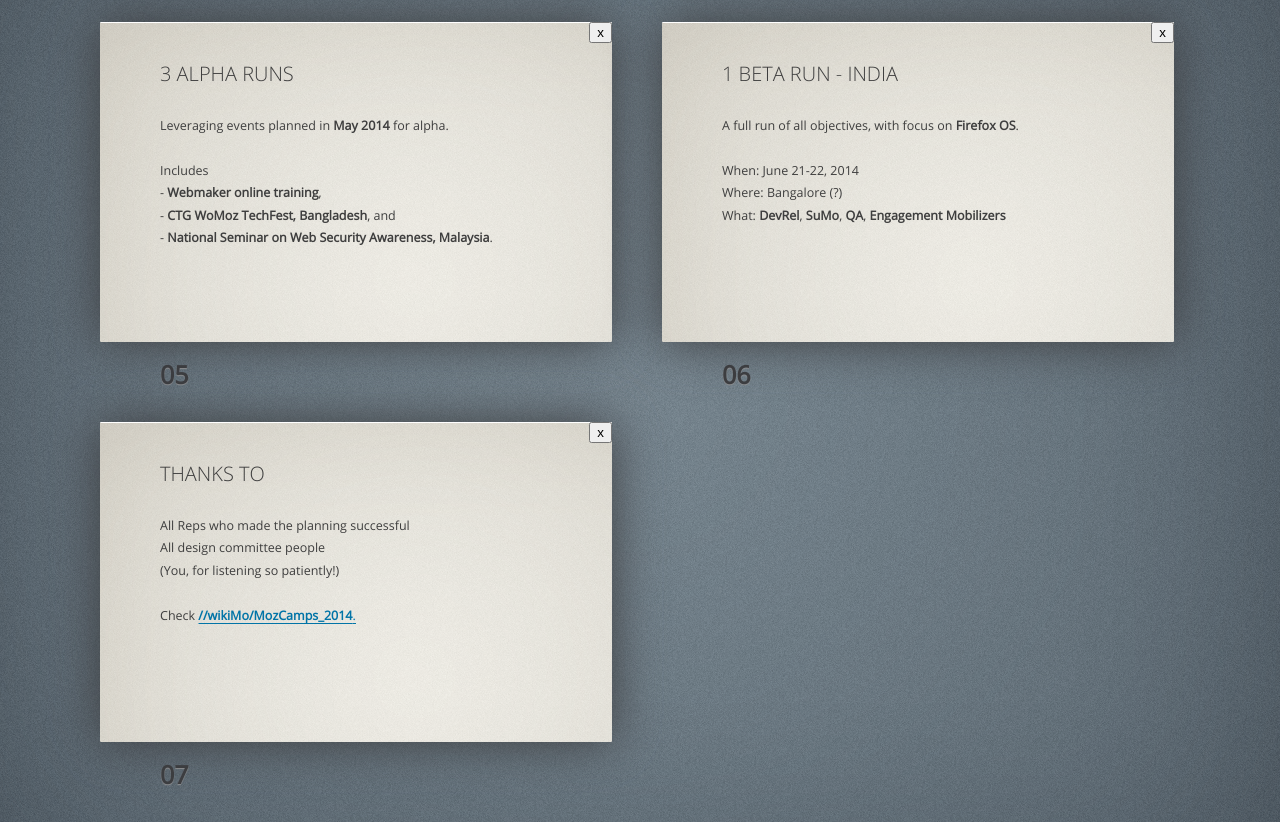
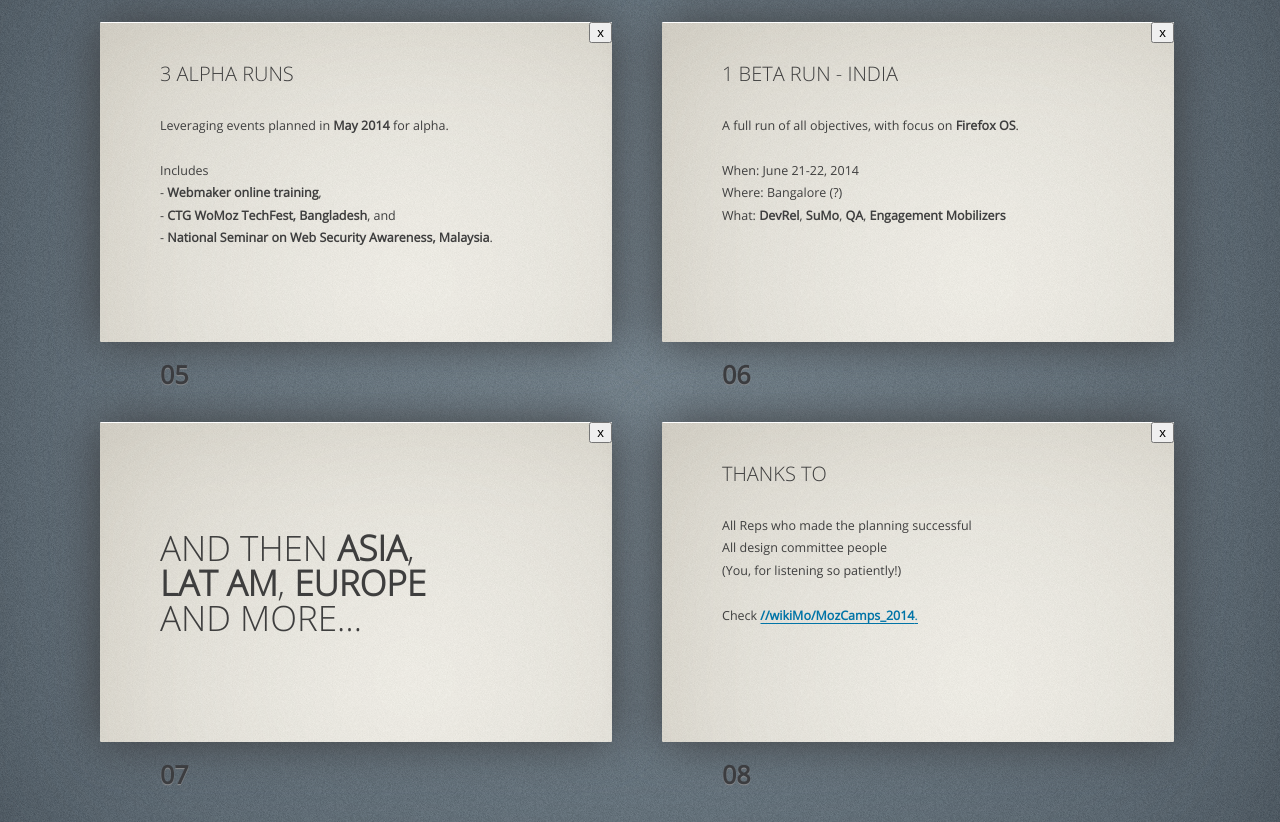
Before and after one commit to kaustavdm/mozcamp-demo, a plain HTML site: page index.html in a window 1280 px wide. Shown: the part 1143-1965 px from the top of the page. Drawn offline with Linux system fonts and the light colour scheme.

Commit message:
Add info on future MozCamps

```diff
--- a/index.html
+++ b/index.html
@@ -128,6 +128,18 @@
     </section>
   </div></div>
 
+  <div id="somethinglarge" class="slide oneline"><div>
+    <section>
+      <header>
+        <h2>and then <strong>Asia</strong>,<br>
+        <strong>Lat Am</strong>, <strong>Europe</strong><br>
+        and more&hellip;</h2>
+      </header>
+      <footer class="notes">
+      </footer>
+    </section>
+  </div></div>
+
   <div id="thanks" class="slide"><div>
     <section>
       <header>
```
